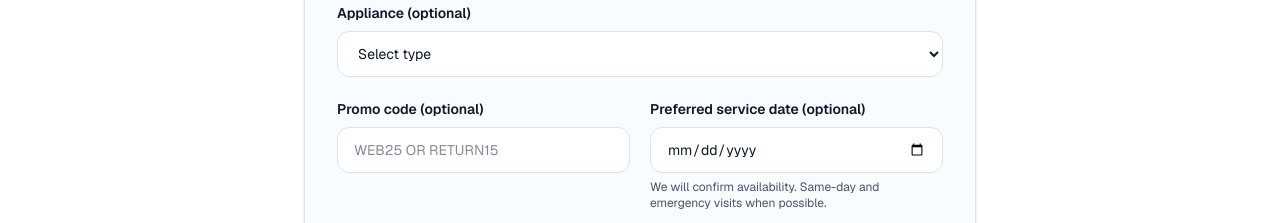
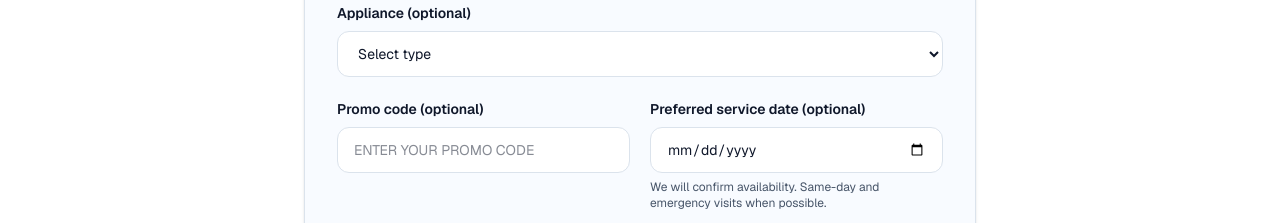
Before and after one commit to Oucheen/Dapl-site, a Next.js app: page / in a window 1280 px wide. Shown: the part 3680-3903 px from the top of the page. Built offline with nearby package versions, Linux system fonts and the light colour scheme.

Commit message:
change claim

```diff
--- a/src/components/sections/contact-section.tsx
+++ b/src/components/sections/contact-section.tsx
@@ -205,7 +205,7 @@ export function ContactSection({
                   name="promoCode"
                   type="text"
                   autoComplete="off"
-                  placeholder="WEB25 or RETURN15"
+                  placeholder="Enter your promo code"
                   defaultValue={defaultPromoCode}
                   readOnly={promoCodeReadOnly}
                   className="mt-1.5 w-full rounded-xl border border-border bg-white px-4 py-3 text-sm uppercase text-foreground outline-none ring-primary/30 transition focus:border-primary focus:ring-2 read-only:bg-slate-50 read-only:text-primary"
```
